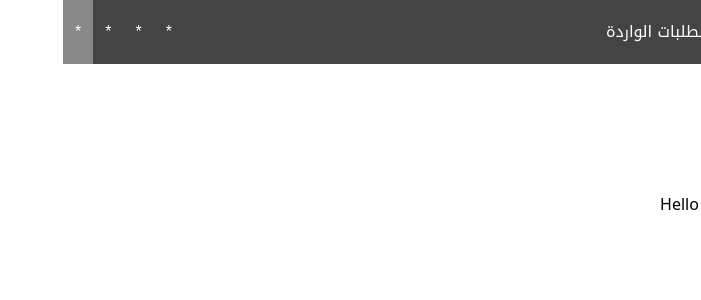
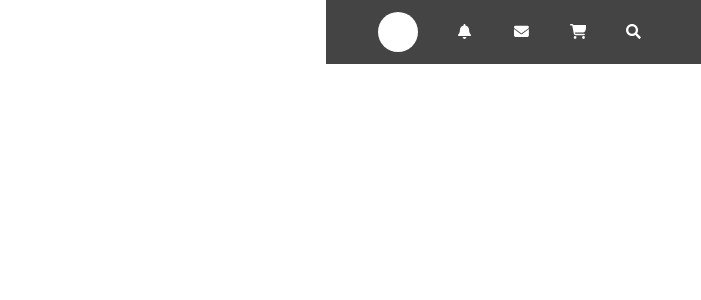
Before and after one commit to alwaleedibrahim/khamsat-clone, a Next.js app: page / in a window 1280 px wide. Shown: the top 300 px of the page, without its empty margins (579-1280 px from the left). Built offline with nearby package versions, Linux system fonts and the light colour scheme.

Commit message:
FEAT: Navbar with icons

```diff
--- /dev/null
+++ b/src/app/_components/icons/BellIcon.js
@@ -0,0 +1,17 @@
+import React from "react";
+
+export default function BellIcon() {
+  return (
+    <div className="w-4 h-4">
+      <svg
+        className=" text-gray-800 dark:text-white"
+        xmlns="http://www.w3.org/2000/svg"
+        viewBox="0 0 550 550"
+      >
+        <path
+          fill="#fff"
+          stroke="currentColor"
+          d="M224 0c-17.7 0-32 14.3-32 32l0 19.2C119 66 64 130.6 64 208l0 18.8c0 47-17.3 92.4-48.5 127.6l-7.4 8.3c-8.4 9.4-10.4 22.9-5.3 34.4S19.4 416 32 416l384 0c12.6 0 24-7.4 29.2-18.9s3.1-25-5.3-34.4l-7.4-8.3C401.3 319.2 384 273.9 384 226.8l0-18.8c0-77.4-55-142-128-156.8L256 32c0-17.7-14.3-32-32-32zm45.3 493.3c12-12 18.7-28.3 18.7-45.3l-64 0-64 0c0 17 6.7 33.3 18.7 45.3s28.3 18.7 45.3 18.7s33.3-6.7 45.3-18.7z"/>      </svg>
+    </div>
+  );
+}
--- /dev/null
+++ b/src/app/_components/icons/CubesIcon.js
@@ -0,0 +1,19 @@
+import React from "react";
+
+export default function CubesIcon() {
+  return (
+    <div className="w-3 mx-2">
+      <svg
+        className=" text-gray-800 dark:text-white"
+        xmlns="http://www.w3.org/2000/svg"
+        viewBox="0 0 550 550"
+      >
+        <path
+          fill="#fff"
+          stroke="currentColor"
+          d="M290.8 48.6l78.4 29.7L288 109.5 206.8 78.3l78.4-29.7c1.8-.7 3.8-.7 5.7 0zM136 92.5l0 112.2c-1.3 .4-2.6 .8-3.9 1.3l-96 36.4C14.4 250.6 0 271.5 0 294.7L0 413.9c0 22.2 13.1 42.3 33.5 51.3l96 42.2c14.4 6.3 30.7 6.3 45.1 0L288 457.5l113.5 49.9c14.4 6.3 30.7 6.3 45.1 0l96-42.2c20.3-8.9 33.5-29.1 33.5-51.3l0-119.1c0-23.3-14.4-44.1-36.1-52.4l-96-36.4c-1.3-.5-2.6-.9-3.9-1.3l0-112.2c0-23.3-14.4-44.1-36.1-52.4l-96-36.4c-12.8-4.8-26.9-4.8-39.7 0l-96 36.4C150.4 48.4 136 69.3 136 92.5zM392 210.6l-82.4 31.2 0-89.2L392 121l0 89.6zM154.8 250.9l78.4 29.7L152 311.7 70.8 280.6l78.4-29.7c1.8-.7 3.8-.7 5.7 0zm18.8 204.4l0-100.5L256 323.2l0 95.9-82.4 36.2zM421.2 250.9c1.8-.7 3.8-.7 5.7 0l78.4 29.7L424 311.7l-81.2-31.1 78.4-29.7zM523.2 421.2l-77.6 34.1 0-100.5L528 323.2l0 90.7c0 3.2-1.9 6-4.8 7.3z"
+        />
+      </svg>
+    </div>
+  );
+}
--- /dev/null
+++ b/src/app/_components/icons/EnvelopeIcon.js
@@ -0,0 +1,17 @@
+import React from "react";
+
+export default function EnvelopeIcon() {
+  return (
+    <div className="w-4 h-4">
+      <svg
+        className=" text-gray-800 dark:text-white"
+        xmlns="http://www.w3.org/2000/svg"
+        viewBox="0 0 550 550"
+      >
+        <path
+          fill="#fff"
+          stroke="currentColor"
+          d="M48 64C21.5 64 0 85.5 0 112c0 15.1 7.1 29.3 19.2 38.4L236.8 313.6c11.4 8.5 27 8.5 38.4 0L492.8 150.4c12.1-9.1 19.2-23.3 19.2-38.4c0-26.5-21.5-48-48-48L48 64zM0 176L0 384c0 35.3 28.7 64 64 64l384 0c35.3 0 64-28.7 64-64l0-208L294.4 339.2c-22.8 17.1-54 17.1-76.8 0L0 176z"/>      </svg>
+    </div>
+  );
+}
--- /dev/null
+++ b/src/app/_components/icons/FolderIcon.js
@@ -0,0 +1,17 @@
+import React from "react";
+
+export default function FolderIcon() {
+  return (
+    <div className="w-3 mx-2">
+      <svg
+        className=" text-gray-800 dark:text-white"
+        xmlns="http://www.w3.org/2000/svg"
+        viewBox="0 0 550 550"
+      >
+        <path
+          fill="#fff"
+          stroke="currentColor"
+          d="M88.7 223.8L0 375.8 0 96C0 60.7 28.7 32 64 32l117.5 0c17 0 33.3 6.7 45.3 18.7l26.5 26.5c12 12 28.3 18.7 45.3 18.7L416 96c35.3 0 64 28.7 64 64l0 32-336 0c-22.8 0-43.8 12.1-55.3 31.8zm27.6 16.1C122.1 230 132.6 224 144 224l400 0c11.5 0 22 6.1 27.7 16.1s5.7 22.2-.1 32.1l-112 192C453.9 474 443.4 480 432 480L32 480c-11.5 0-22-6.1-27.7-16.1s-5.7-22.2 .1-32.1l112-192z"/>      </svg>
+    </div>
+  );
+}
--- a/src/app/_components/icons/MenuBarsIcon.js
+++ b/src/app/_components/icons/MenuBarsIcon.js
@@ -2,7 +2,7 @@ import React from "react";
 
 export default function MenuBarsIcon() {
   return (
-    <div className="w-10 h-10">
+    <div className="w-8 h-8">
       <svg
         className=" text-gray-800 dark:text-white"
         aria-hidden="true"
--- a/src/app/_components/icons/PlusIcon.js
+++ b/src/app/_components/icons/PlusIcon.js
@@ -2,10 +2,17 @@ import React from "react";
 
 export default function PlusIcon() {
   return (
-    <div className="w-3 h-3">
+    <div className="w-3 mx-2">
       <svg
-        className=" text-gray-800 dark:text-white" xmlns="http://www.w3.org/2000/svg" viewBox="0 0 448 512">
-        <path fill='#fff' stroke="currentColor" d="M256 80c0-17.7-14.3-32-32-32s-32 14.3-32 32l0 144L48 224c-17.7 0-32 14.3-32 32s14.3 32 32 32l144 0 0 144c0 17.7 14.3 32 32 32s32-14.3 32-32l0-144 144 0c17.7 0 32-14.3 32-32s-14.3-32-32-32l-144 0 0-144z" />
+        className=" text-gray-800 dark:text-white"
+        xmlns="http://www.w3.org/2000/svg"
+        viewBox="0 0 550 550"
+      >
+        <path
+          fill="#fff"
+          stroke="currentColor"
+          d="M256 80c0-17.7-14.3-32-32-32s-32 14.3-32 32l0 144L48 224c-17.7 0-32 14.3-32 32s14.3 32 32 32l144 0 0 144c0 17.7 14.3 32 32 32s32-14.3 32-32l0-144 144 0c17.7 0 32-14.3 32-32s-14.3-32-32-32l-144 0 0-144z"
+        />
       </svg>
     </div>
   );
--- /dev/null
+++ b/src/app/_components/icons/SearchIcon.js
@@ -0,0 +1,18 @@
+import React from "react";
+
+export default function SearchIcon() {
+  return (
+    <div className="w-4 h-4">
+      <svg
+        className=" text-gray-800 dark:text-white"
+        xmlns="http://www.w3.org/2000/svg"
+        viewBox="0 0 550 550"
+      >
+        <path
+          fill="#fff"
+          stroke="currentColor"
+          d="M505 442.7L405.3 343c-4.5-4.5-10.6-7-17-7H372c27.6-35.3 44-79.7 44-128C416 93.1 322.9 0 208 0S0 93.1 0 208s93.1 208 208 208c48.3 0 92.7-16.4 128-44v16.3c0 6.4 2.5 12.5 7 17l99.7 99.7c9.4 9.4 24.6 9.4 33.9 0l28.3-28.3c9.4-9.4 9.4-24.6 .1-34zM208 336c-70.7 0-128-57.2-128-128 0-70.7 57.2-128 128-128 70.7 0 128 57.2 128 128 0 70.7-57.2 128-128 128z"        />
+      </svg>
+    </div>
+  );
+}
--- /dev/null
+++ b/src/app/_components/icons/ShoppingCartIcon.js
@@ -0,0 +1,19 @@
+import React from "react";
+
+export default function ShoppingCartIcon() {
+  return (
+    <div className="w-4 h-4">
+      <svg
+        className=" text-gray-800 dark:text-white"
+        xmlns="http://www.w3.org/2000/svg"
+        viewBox="0 0 550 550"
+      >
+        <path
+          fill="#fff"
+          stroke="currentColor"
+          d="M0 24C0 10.7 10.7 0 24 0L69.5 0c22 0 41.5 12.8 50.6 32l411 0c26.3 0 45.5 25 38.6 50.4l-41 152.3c-8.5 31.4-37 53.3-69.5 53.3l-288.5 0 5.4 28.5c2.2 11.3 12.1 19.5 23.6 19.5L488 336c13.3 0 24 10.7 24 24s-10.7 24-24 24l-288.3 0c-34.6 0-64.3-24.6-70.7-58.5L77.4 54.5c-.7-3.8-4-6.5-7.9-6.5L24 48C10.7 48 0 37.3 0 24zM128 464a48 48 0 1 1 96 0 48 48 0 1 1 -96 0zm336-48a48 48 0 1 1 0 96 48 48 0 1 1 0-96z"
+        />
+      </svg>
+    </div>
+  );
+}
--- /dev/null
+++ b/src/app/_components/icons/TruckIcon.js
@@ -0,0 +1,17 @@
+import React from "react";
+
+export default function TruckIcon() {
+  return (
+    <div className="w-3  mx-2">
+      <svg
+        className=" text-gray-800 dark:text-white"
+        xmlns="http://www.w3.org/2000/svg"
+        viewBox="0 0 550 550"
+      >
+        <path
+          fill="#fff"
+          stroke="currentColor"
+          d="M48 0C21.5 0 0 21.5 0 48L0 368c0 26.5 21.5 48 48 48l16 0c0 53 43 96 96 96s96-43 96-96l128 0c0 53 43 96 96 96s96-43 96-96l32 0c17.7 0 32-14.3 32-32s-14.3-32-32-32l0-64 0-32 0-18.7c0-17-6.7-33.3-18.7-45.3L512 114.7c-12-12-28.3-18.7-45.3-18.7L416 96l0-48c0-26.5-21.5-48-48-48L48 0zM416 160l50.7 0L544 237.3l0 18.7-128 0 0-96zM112 416a48 48 0 1 1 96 0 48 48 0 1 1 -96 0zm368-48a48 48 0 1 1 0 96 48 48 0 1 1 0-96z"/>      </svg>
+    </div>
+  );
+}
--- a/src/app/_components/navbar/navbar.js
+++ b/src/app/_components/navbar/navbar.js
@@ -2,11 +2,18 @@ import Image from "next/image";
 import MenuBarsIcon from "../icons/MenuBarsIcon";
 import NavItem from "./navitem";
 import PlusIcon from "../icons/PlusIcon";
+import CubesIcon from "../icons/CubesIcon";
+import SearchIcon from "../icons/SearchIcon";
+import ShoppingCartIcon from "../icons/ShoppingCartIcon";
+import EnvelopeIcon from "../icons/EnvelopeIcon";
+import BellIcon from "../icons/BellIcon";
+import FolderIcon from "../icons/FolderIcon";
+import TruckIcon from "../icons/TruckIcon";
 
 export default function Navbar() {
   return (
     <header className="bg-[#444] font-kufi">
-      <nav className="flex w-full justify-between h-16 text-white">
+      <nav className="flex w-full justify-between h-16 text-white px-8">
         <div className="flex">
           <NavItem>
             <MenuBarsIcon className="self-start" />
@@ -17,58 +24,69 @@ export default function Navbar() {
               height={36}
               alt="logo"
               src="/images/khamsat-logo.png"
-              className="w-[144] h-[36]"
+              className="w-[  ] h-[36]"
             />
           </NavItem>
 
           <ul className="flex">
             <li>
               <NavItem>
-                <PlusIcon/>
-                <span className="mx-2">أضف خدمة</span>
+                <PlusIcon />
+                <span>أضف خدمة</span>
               </NavItem>
             </li>
             <li>
               <NavItem>
                 <span></span>
-                <PlusIcon/>
-                <span className="mx-2">التصنيفات</span>
+                <CubesIcon />
+                <span>التصنيفات</span>
               </NavItem>
             </li>
             <li>
               <NavItem>
-              <PlusIcon/>
-                <span className="mx-2">المشتريات</span>
+                <FolderIcon />
+                <span>المشتريات</span>
               </NavItem>
             </li>
             <li>
               <NavItem>
-              <PlusIcon/>
-                <span className="mx-2">الطلبات الواردة</span>
+                <TruckIcon className="mx-2"/>
+                <span>الطلبات الواردة</span>
               </NavItem>
             </li>
           </ul>
         </div>
         <div className="flex">
-        <ul className="flex">
+          <ul className="flex">
             <li>
               <NavItem>
-                <span>*</span>
+                <SearchIcon />
               </NavItem>
             </li>
             <li>
               <NavItem>
-                <span>*</span>
+              <ShoppingCartIcon />
               </NavItem>
             </li>
             <li>
               <NavItem>
-                <span>*</span>
+              <EnvelopeIcon />
               </NavItem>
             </li>
             <li>
               <NavItem>
-                <span>*</span>
+              <BellIcon />
+              </NavItem>
+            </li>
+            <li>
+              <NavItem>
+              <Image
+              width={40}
+              height={40}
+              alt="logo"
+              src="/images/avatar.png"
+              className="w-[40] h-[40] rounded-full"
+            />
               </NavItem>
             </li>
           </ul>
--- a/src/app/_components/navbar/navitem.js
+++ b/src/app/_components/navbar/navitem.js
@@ -2,7 +2,7 @@ import React from 'react'
 
 export default function NavItem({children}) {
   return (
-    <div className='px-3 hover:bg-[#888] h-full text-center flex items-center'>
+    <div className='px-5 hover:bg-[#888] h-full text-center flex items-center'>
         {children}
     </div>
   )
```
Also changed, not shown: public/images/avatar.png (added).
